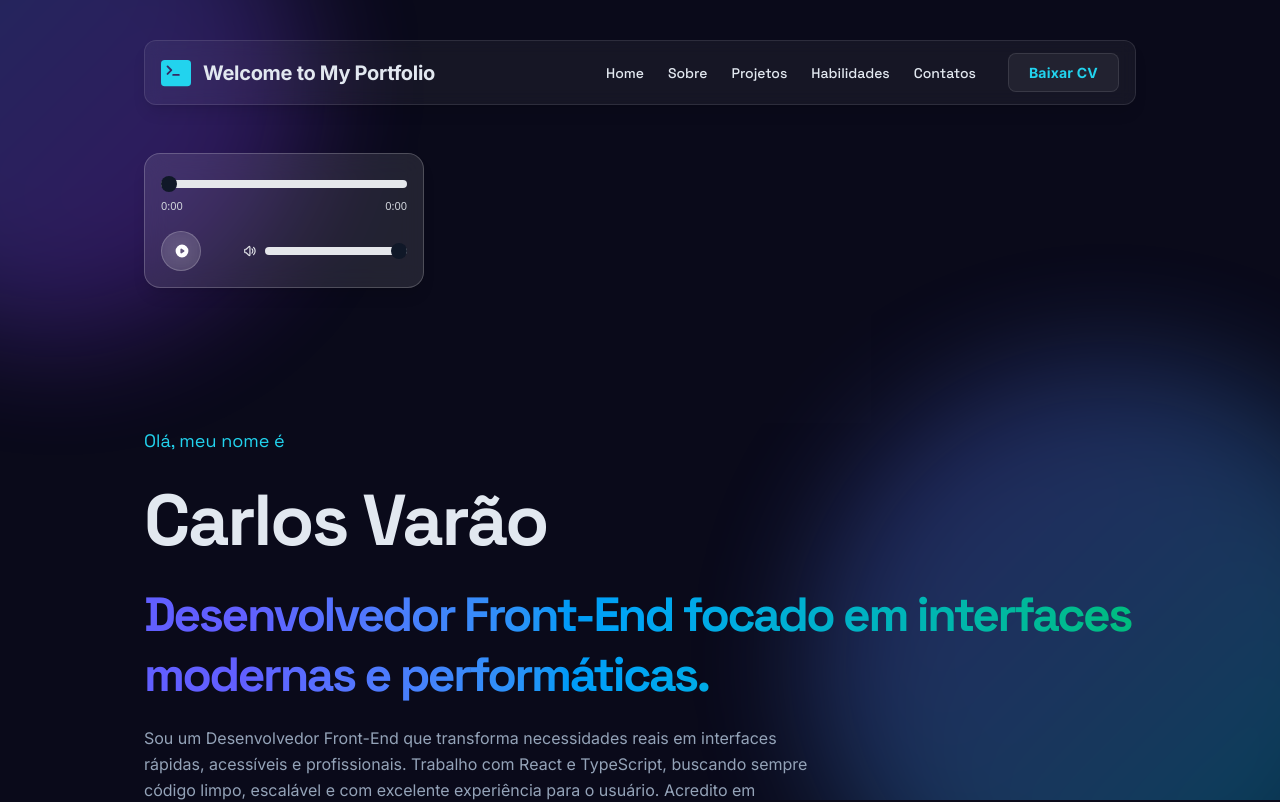
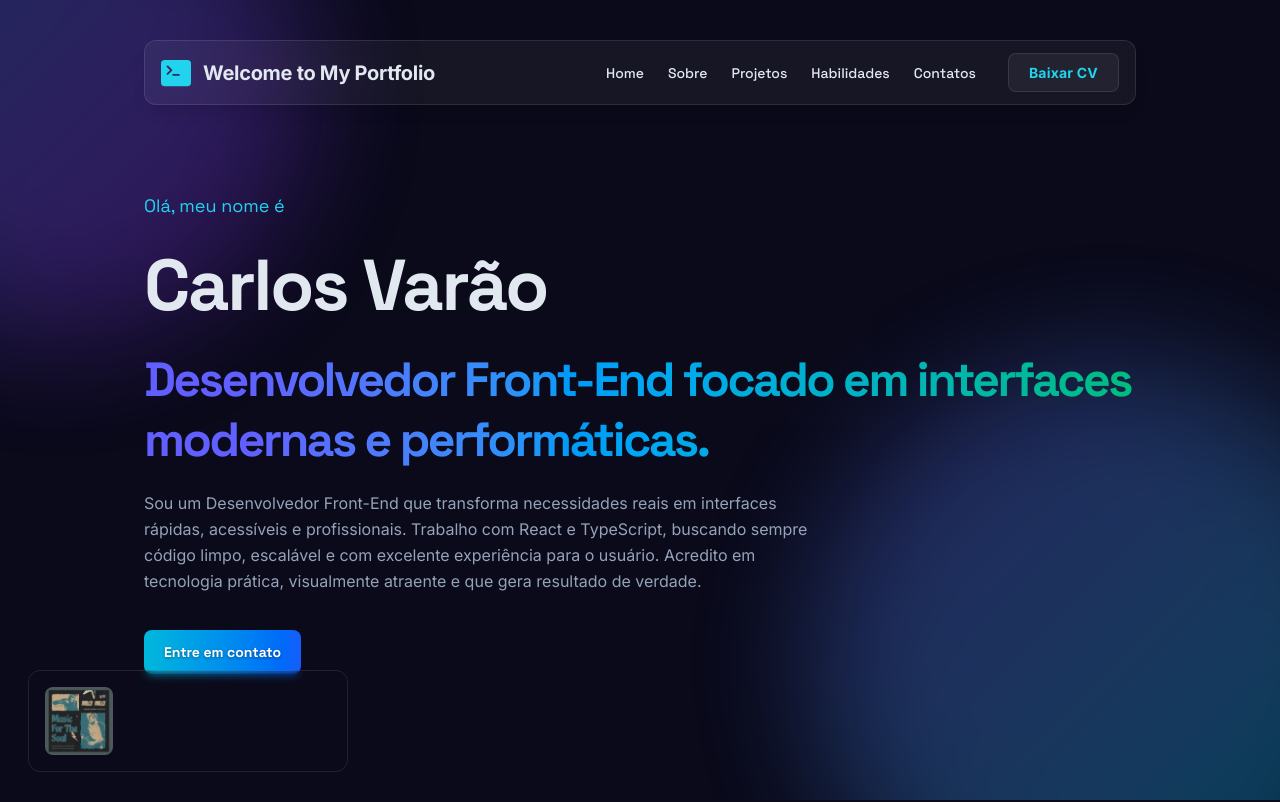
Before and after one commit to CarlosVarao/new_portfolio, a React (Vite) app: page / in a window 1280 px wide. Shown: the top 802 px of the page. Built offline with nearby package versions, Linux system fonts and the light colour scheme.

Commit message:
ajustes no playr e no about para ficar com json

```diff
--- a/src/components/MusicPlayer.tsx
+++ b/src/components/MusicPlayer.tsx
@@ -1,153 +1,14 @@
-import React, { useState, useRef, useEffect } from "react";
-import "../styles/global.css"; // Importa os estilos do slider
-
-export default function MusicPlayer(): React.JSX.Element {
-  const [isPlaying, setIsPlaying] = useState(false);
-  const [currentTime, setCurrentTime] = useState(0);
-  const [duration, setDuration] = useState(0);
-  const [volume, setVolume] = useState(1);
-
-  const audioRef = useRef<HTMLAudioElement>(null);
-  const progressSliderRef = useRef<HTMLInputElement>(null);
-
-  useEffect(() => {
-    const audio = audioRef.current;
-
-    const handleLoadedMetadata = () => {
-      if (audio && progressSliderRef.current) {
-        setDuration(audio.duration);
-        progressSliderRef.current.max = String(audio.duration);
-      }
-    };
-
-    const handleTimeUpdate = () => {
-      if (audio && progressSliderRef.current) {
-        setCurrentTime(audio.currentTime);
-        progressSliderRef.current.value = String(audio.currentTime);
-      }
-    };
-
-    const handleEnded = () => {
-      setIsPlaying(false);
-      setCurrentTime(0);
-      if (progressSliderRef.current) progressSliderRef.current.value = "0";
-    };
-
-    if (audio) {
-      audio.addEventListener("loadedmetadata", handleLoadedMetadata);
-      audio.addEventListener("timeupdate", handleTimeUpdate);
-      audio.addEventListener("ended", handleEnded);
-      return () => {
-        audio.removeEventListener("loadedmetadata", handleLoadedMetadata);
-        audio.removeEventListener("timeupdate", handleTimeUpdate);
-        audio.removeEventListener("ended", handleEnded);
-      };
-    }
-  }, []);
-
-  useEffect(() => {
-    if (audioRef.current) {
-      isPlaying ? audioRef.current.play() : audioRef.current.pause();
-    }
-  }, [isPlaying]);
-
-  useEffect(() => {
-    if (audioRef.current) audioRef.current.volume = volume;
-  }, [volume]);
-
-  const togglePlayPause = () => setIsPlaying(!isPlaying);
-
-  const handleProgressChange = (e: React.ChangeEvent<HTMLInputElement>) => {
-    const newTime = parseFloat(e.target.value);
-    setCurrentTime(newTime);
-    if (audioRef.current) audioRef.current.currentTime = newTime;
-  };
-
-  const handleVolumeChange = (e: React.ChangeEvent<HTMLInputElement>) => {
-    setVolume(parseFloat(e.target.value));
-  };
-
-  const formatTime = (seconds: number): string => {
-    const minutes = Math.floor(seconds / 60);
-    const secs = Math.floor(seconds % 60);
-    return `${minutes}:${secs < 10 ? "0" : ""}${secs}`;
-  };
-
+export default function MusicPlayer() {
   return (
-    <div className="backdrop-blur-md bg-white/10 border border-white/20 shadow-lg rounded-2xl p-4 w-[280px] flex flex-col space-y-4 text-white select-none">
-      <audio ref={audioRef} src="lofi.mp3" preload="metadata" />
-
-      {/* Barra de progresso */}
-      <div className="w-full">
-        <input
-          type="range"
-          ref={progressSliderRef}
-          defaultValue="0"
-          min="0"
-          step="0.01"
-          onChange={handleProgressChange}
-          className="slider w-full cursor-pointer"
+    <>
+      <div className="fixed z-10 indent-0 right-7 bottom-7 md:left-7 md:bottom-7 max-w-xs p-4 border rounded-xl border-[#ffffff1a] backdrop-blur-xs">
+        <img
+          src="capa_album.jpg"
+          alt="imagem_album"
+          className="w-17 h-17 rounded-lg"
         />
-        <div className="flex justify-between text-[11px] text-gray-300 mt-1">
-          <span>{formatTime(currentTime)}</span>
-          <span>{formatTime(duration)}</span>
-        </div>
+        {/* <audio src="lofi.mp3" controls></audio> */}
       </div>
-
-      {/* Controles */}
-      <div className="flex items-center justify-between">
-        <button
-          onClick={togglePlayPause}
-          className="bg-white/10 border border-white/20 backdrop-blur-sm text-white w-10 h-10 rounded-full flex items-center justify-center transition-transform hover:scale-105"
-        >
-          {isPlaying ? (
-            <svg className="w-4 h-4" fill="currentColor" viewBox="0 0 20 20">
-              <path
-                fillRule="evenodd"
-                d="M10 18a8 8 0 100-16 8 8 0 000 16zM8 7a1 1 0 00-1 1v4a1 1 0 001 1h1a1 1 0 001-1V8a1 1 0 00-1-1H8zm5 0a1 1 0 00-1 1v4a1 1 0 001 1h1a1 1 0 001-1V8a1 1 0 00-1-1h-1z"
-                clipRule="evenodd"
-              />
-            </svg>
-          ) : (
-            <svg
-              className="w-4 h-4 ml-0.5"
-              fill="currentColor"
-              viewBox="0 0 20 20"
-            >
-              <path
-                fillRule="evenodd"
-                d="M10 18a8 8 0 100-16 8 8 0 000 16zM9.555 7.168A1 1 0 008 8v4a1 1 0 001.555.832l3-2a1 1 0 000-1.664l-3-2z"
-                clipRule="evenodd"
-              />
-            </svg>
-          )}
-        </button>
-
-        <div className="flex items-center w-2/3 space-x-2 justify-end">
-          <svg
-            className="w-4 h-4 text-gray-200"
-            fill="none"
-            stroke="currentColor"
-            viewBox="0 0 24 24"
-          >
-            <path
-              strokeLinecap="round"
-              strokeLinejoin="round"
-              strokeWidth="2"
-              d="M15.536 8.464a5 5 0 010 7.072m2.828-9.9a9 9 0 010 12.728M5.586 15H4a1 1 0 01-1-1v-4a1 1 0 011-1h1.586l4.707-4.707C10.923 3.663 12 4.109 12 5v14c0 .89-1.077 1.337-1.707.707L5.586 15z"
-            />
-          </svg>
-          <input
-            type="range"
-            value={volume}
-            min="0"
-            max="1"
-            step="0.01"
-            onChange={handleVolumeChange}
-            className="slider w-full"
-          />
-        </div>
-      </div>
-    </div>
+    </>
   );
 }
--- a/src/components/SectionAbout.tsx
+++ b/src/components/SectionAbout.tsx
@@ -1,4 +1,5 @@
 import photo from "/my_foto.jpg";
+import { sobreMy } from "../data/informacoesIniciais.json";
 import CardSections from "./CardSections";
 
 export default function SectionAbout() {
@@ -7,27 +8,9 @@ export default function SectionAbout() {
       <CardSections numberSection="01." inforSection="Sobre Mim">
         <div className="flex gap-7 flex-col md:flex-row">
           <div className="flex flex-col gap-4 text-base leading-relaxed font-primary text-[#94a3b8] text-justify">
-            <p>
-              Desde cedo, me interessei por tecnologia e programação, fascinado
-              por como algumas linhas de código podem transformar ideias em
-              realidade. Comecei minha jornada explorando HTML, CSS e
-              JavaScript, aprendendo na prática e construindo pequenos projetos
-              para testar minhas habilidades.
-            </p>
-            <p>
-              Com o tempo, fui aprofundando meus conhecimentos em
-              desenvolvimento web, migrando para React, TypeScript e criando
-              projetos mais complexos, como sistemas de gerenciamento e
-              dashboards interativos. Cada desafio me ensinou a importância de
-              pensar na arquitetura, na performance e na experiência do usuário.
-            </p>
-            <p>
-              Hoje, trabalho focado em criar soluções modernas, escaláveis e
-              elegantes, sempre buscando aprender novas tecnologias e melhorar
-              minhas habilidades. Fora do trabalho, gosto de explorar
-              frameworks, contribuir com projetos pessoais e estudar novas
-              tendências, mantendo minha paixão por desenvolvimento sempre viva.
-            </p>
+            <p>{sobreMy.p1}</p>
+            <p>{sobreMy.p2}</p>
+            <p>{sobreMy.p3}</p>
           </div>
 
           <div className="mt-3 md:mt-11 flex justify-center font-secondary">
--- a/src/data/informacoesIniciais.json
+++ b/src/data/informacoesIniciais.json
@@ -1,5 +1,10 @@
 {
   "nome": "Carlos Varão",
   "profissao": "Desenvolvedor Front-End focado em interfaces modernas e performáticas.",
-  "descricao": "Sou um Desenvolvedor Front-End que transforma necessidades reais em interfaces rápidas, acessíveis e profissionais. Trabalho com React e TypeScript, buscando sempre código limpo, escalável e com excelente experiência para o usuário. Acredito em tecnologia prática, visualmente atraente e que gera resultado de verdade."
+  "descricao": "Sou um Desenvolvedor Front-End que transforma necessidades reais em interfaces rápidas, acessíveis e profissionais. Trabalho com React e TypeScript, buscando sempre código limpo, escalável e com excelente experiência para o usuário. Acredito em tecnologia prática, visualmente atraente e que gera resultado de verdade.",
+  "sobreMy": {
+    "p1": "Desde cedo, me interessei por tecnologia e programação, fascinado por como algumas linhas de código podem transformar ideias em realidade. Comecei minha jornada explorando HTML, CSS e JavaScript, aprendendo na prática e construindo pequenos projetos para testar minhas habilidades.",
+    "p2": "Com o tempo, fui aprofundando meus conhecimentos em desenvolvimento web, migrando para React, TypeScript e criando projetos mais complexos, como sistemas de gerenciamento e dashboards interativos. Cada desafio me ensinou a importância de pensar na arquitetura, na performance e na experiência do usuário.",
+    "p3": "Hoje, trabalho focado em criar soluções modernas, escaláveis e elegantes, sempre buscando aprender novas tecnologias e melhorar minhas habilidades. Fora do trabalho, gosto de explorar frameworks, contribuir com projetos pessoais e estudar novas tendências, mantendo minha paixão por desenvolvimento sempre viva."
+  }
 }
--- a/src/styles/global.css
+++ b/src/styles/global.css
@@ -13,6 +13,8 @@
 #root {
   overflow-x: hidden;
   scroll-behavior: smooth;
+  -webkit-overflow-scrolling: touch;
+  scrollbar-gutter: stable;
 }
 
 .glass-effect {
@@ -57,6 +59,21 @@
   }
 }
 
+::-webkit-scrollbar {
+  width: 5px;
+  height: 10px;
+}
+
+::-webkit-scrollbar-track {
+  background: #0a0a1a;
+}
+
+::-webkit-scrollbar-thumb {
+  background-color: #00ba94;
+  border: none;
+  border-radius: 0;
+}
+
 @layer components {
   .slider {
     @apply appearance-none w-full h-2 bg-gray-200 rounded-full outline-none transition-opacity duration-200;
```
Also changed, not shown: public/capa_album.jpg (added).
